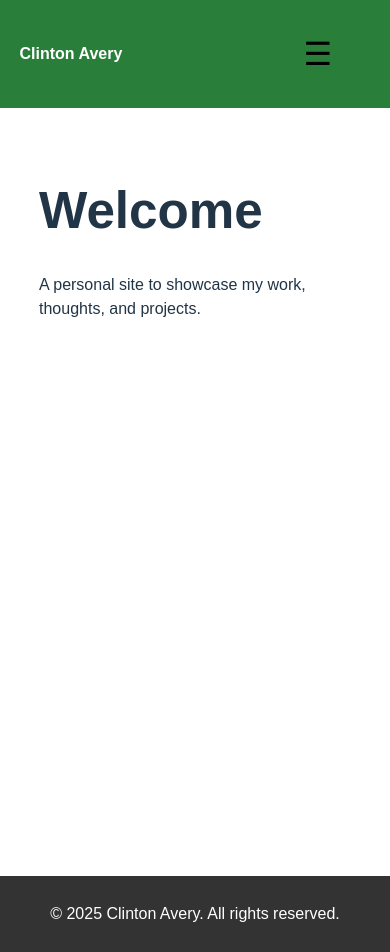
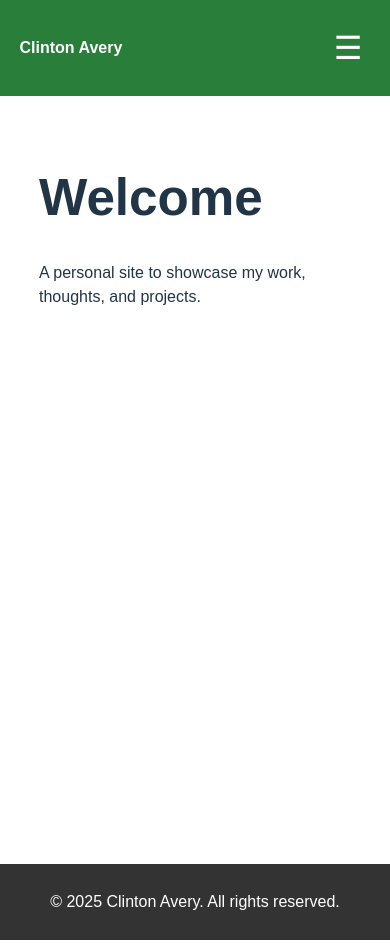
Before and after one commit to avEggHead/clintonjaverydotcom, a React (Vite) app in the folder clintonjavery/: page / in a window 390 px wide. Built offline with nearby package versions, Linux system fonts and the light colour scheme.

Commit message:
fixing hamburger button color

```diff
--- a/clintonjavery/src/components/Navbar.module.css
+++ b/clintonjavery/src/components/Navbar.module.css
@@ -24,12 +24,23 @@
 }
 
 .hamburger {
+  all: unset; /* Remove default browser styles */
   display: none;
   font-size: 2rem;
-  background: none;
-  border: none;
+  color: #ffffff; /* Matches your navbar text */
   cursor: pointer;
+  padding: 0.5rem;
+  -webkit-tap-highlight-color: transparent; /* Remove iOS tap highlight */
 }
+
+.hamburger:focus {
+  outline: none;
+}
+
+.hamburger:hover {
+  color: #c0ffc0; /* Optional: slight hover color for feedback */
+}
+
 
 /* Mobile styles */
 @media (max-width: 768px) {
```
